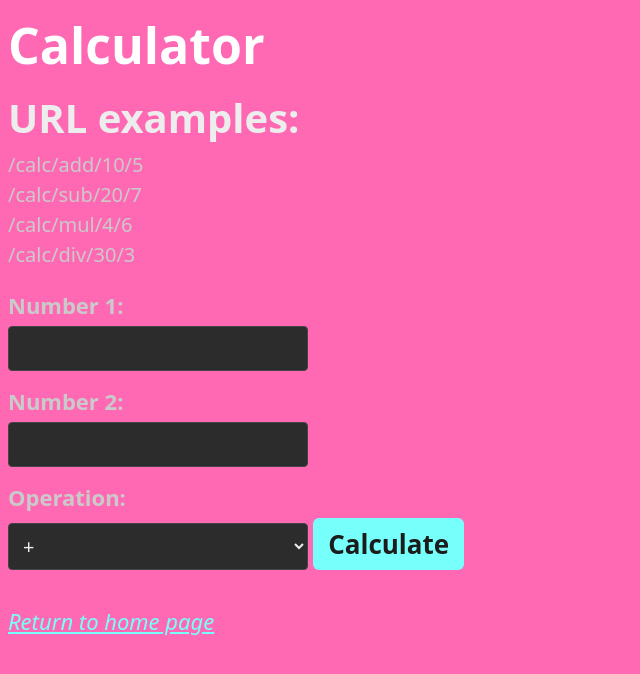
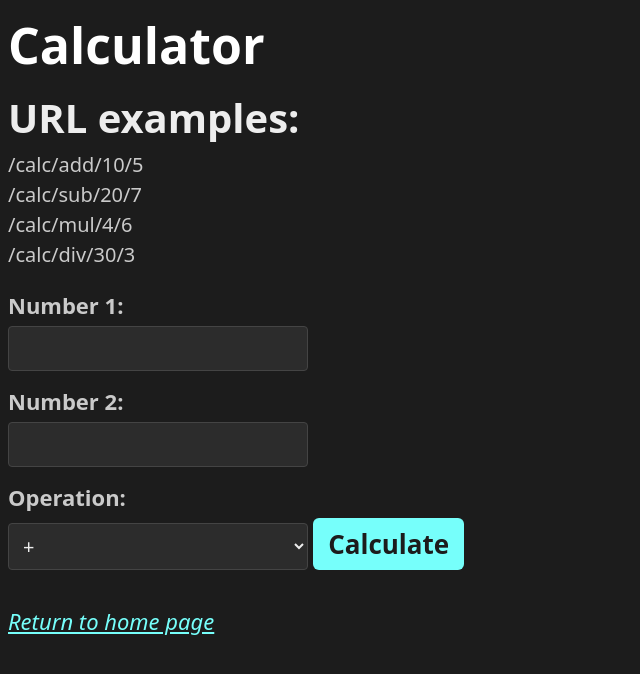
Before and after one commit to Maxdemyd0/DjangoProject, a Django app: page /calc/ in a window 1280 px wide. Shown: the top 674 px of the page, without its empty margins (0-640 px from the left). Run offline with Django 5.2, Linux system fonts and the light colour scheme.

Commit message:
post method

```diff
--- a/main/static/main/styles.css
+++ b/main/static/main/styles.css
@@ -56,7 +56,7 @@ p {
 }
 
 body{
-    background-color: hotpink;
+    background-color: #1c1c1c;
 }
 
 form {
```
